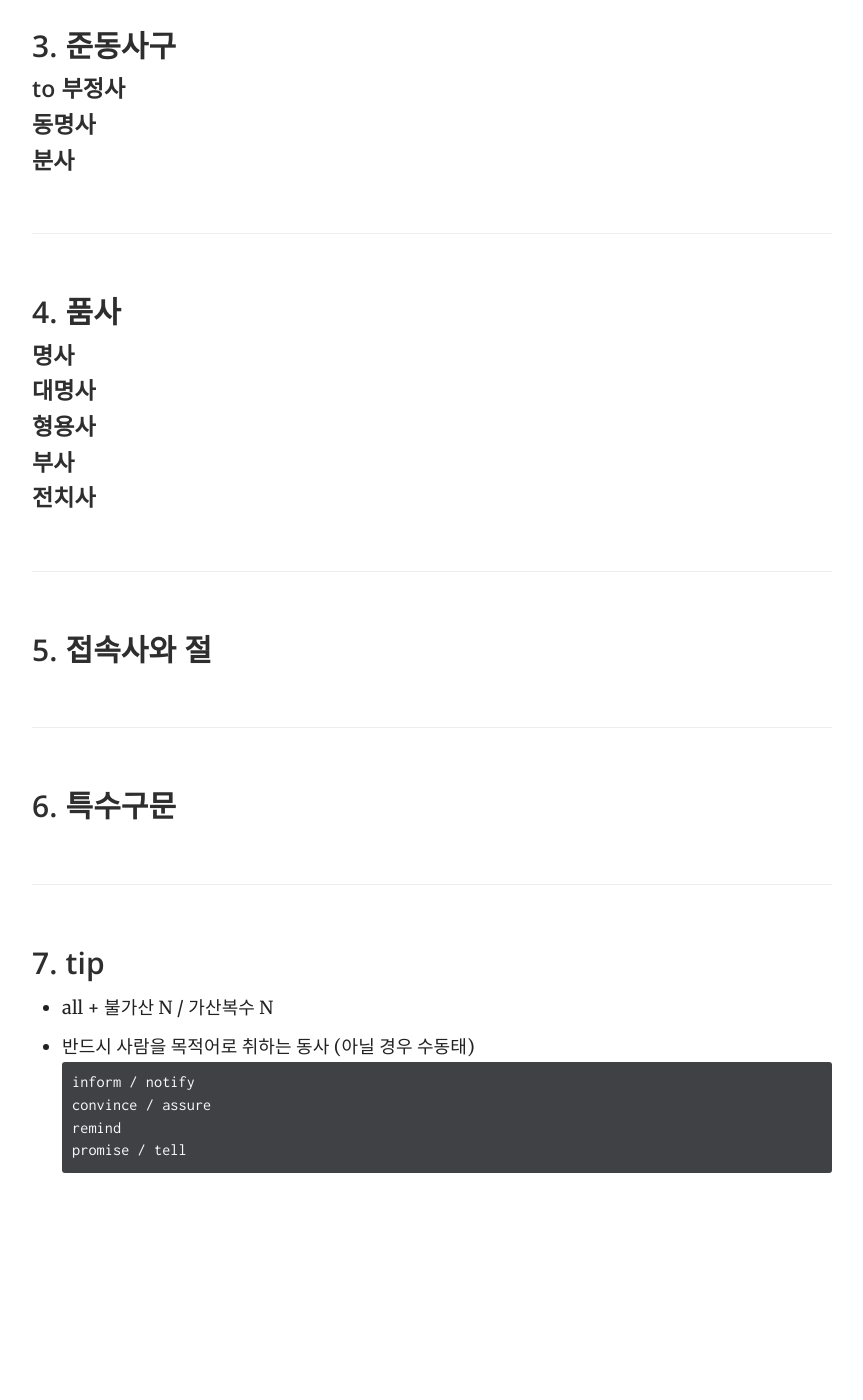
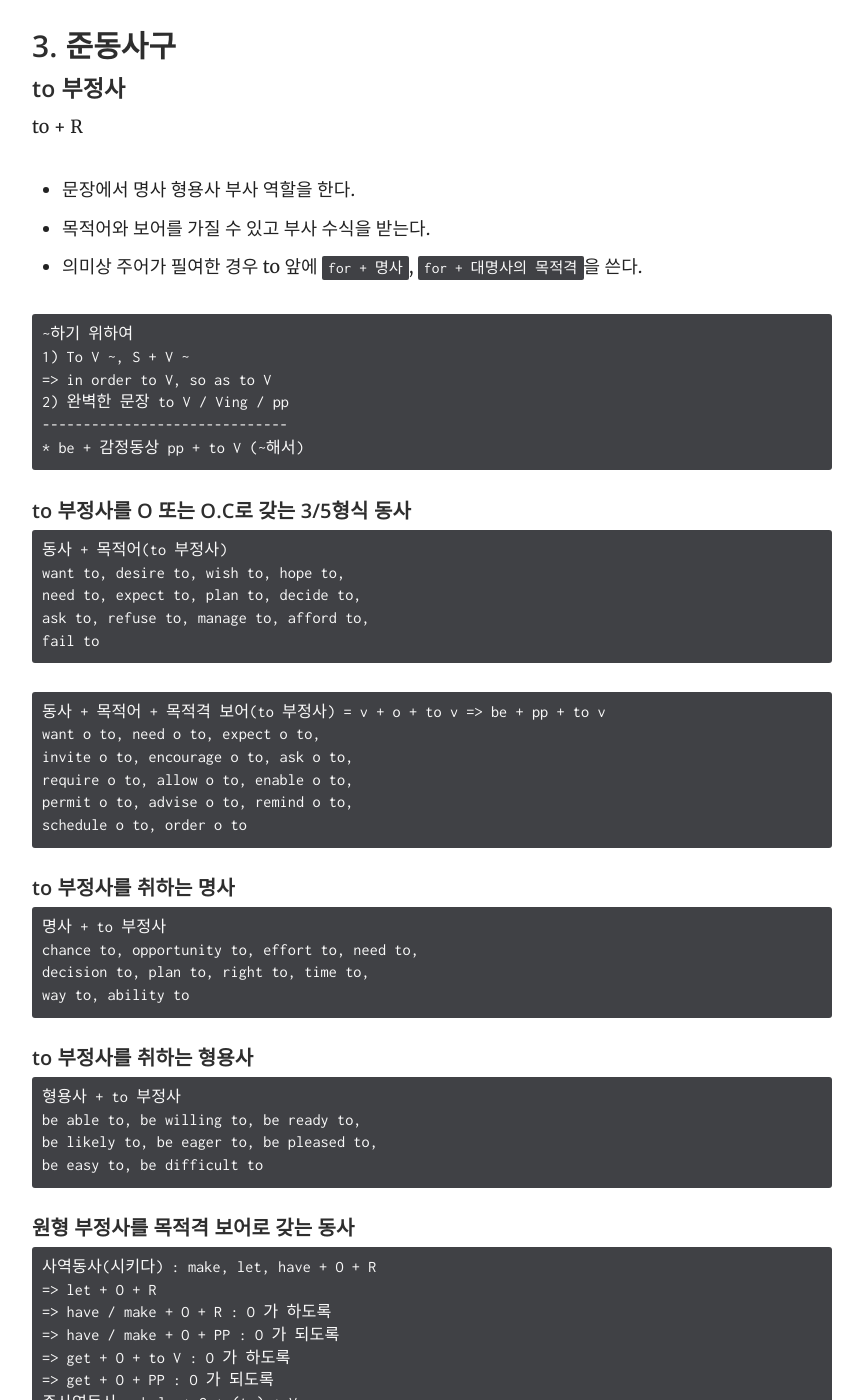
Before and after one commit to j2yes/j2yes.github.io, a Jekyll site: the page built from _docs/study/grammar.md, in a window 1280 px wide and 1400 px high, scrolled down 8273 px. Shown: the whole window, without its empty margins (358-1221 px from the left). Built offline with Jekyll 4.4.1, drawn with Linux system fonts in a browser that asks for light colours; nearby versions of some CDN libraries; comment, search, counter and statistics services are not loaded; before the commit the page ends 9538 px from its top, so only the background shows below that; some of the changed text lies outside the part shown.

Commit message:
to 부정사 정

````diff
--- a/_docs/study/grammar.md
+++ b/_docs/study/grammar.md
@@ -310,6 +310,72 @@ be permitted to V, be prepared to V
 
 #### to 부정사
 
+to + R
+- 문장에서 명사 형용사 부사 역할을 한다.
+- 목적어와 보어를 가질 수 있고 부사 수식을 받는다.
+- 의미상 주어가 필여한 경우 to 앞에 `for + 명사`, `for + 대명사의 목적격`을 쓴다.
+
+```
+~하기 위하여
+1) To V ~, S + V ~
+=> in order to V, so as to V
+2) 완벽한 문장 to V / Ving / pp
+------------------------------
+* be + 감정동상 pp + to V (~해서)
+```
+
+##### to 부정사를 O 또는 O.C로 갖는 3/5형식 동사
+
+```
+동사 + 목적어(to 부정사)
+want to, desire to, wish to, hope to,
+need to, expect to, plan to, decide to,
+ask to, refuse to, manage to, afford to,
+fail to
+```
+
+```
+동사 + 목적어 + 목적격 보어(to 부정사) = v + o + to v => be + pp + to v
+want o to, need o to, expect o to,
+invite o to, encourage o to, ask o to,
+require o to, allow o to, enable o to,
+permit o to, advise o to, remind o to,
+schedule o to, order o to
+```
+
+##### to 부정사를 취하는 명사
+
+```
+명사 + to 부정사
+chance to, opportunity to, effort to, need to,
+decision to, plan to, right to, time to,
+way to, ability to
+```
+
+##### to 부정사를 취하는 형용사
+
+```
+형용사 + to 부정사
+be able to, be willing to, be ready to,
+be likely to, be eager to, be pleased to,
+be easy to, be difficult to
+```
+
+##### 원형 부정사를 목적격 보어로 갖는 동사
+
+```
+사역동사(시키다) : make, let, have + O + R
+=> let + O + R
+=> have / make + O + R : O 가 하도록
+=> have / make + O + PP : O 가 되도록
+=> get + O + to V : O 가 하도록
+=> get + O + PP : O 가 되도록
+준사역동사 : help + O + (to) + V
+=> help + (to) + V : to V 하는 것을 돕다.
+=> help + O + (to) + V : O가 to V 하는 것을 돕다.
+지각동사 : see, hear, watch, notice + O + R / Ring(현재분사)
+```
+
 #### 동명사
 
 #### 분사
````
